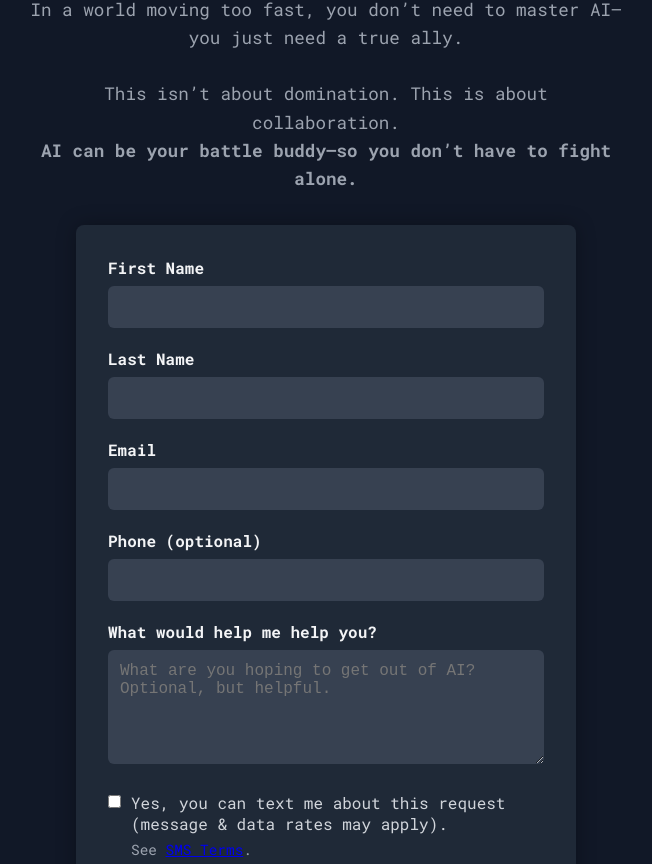
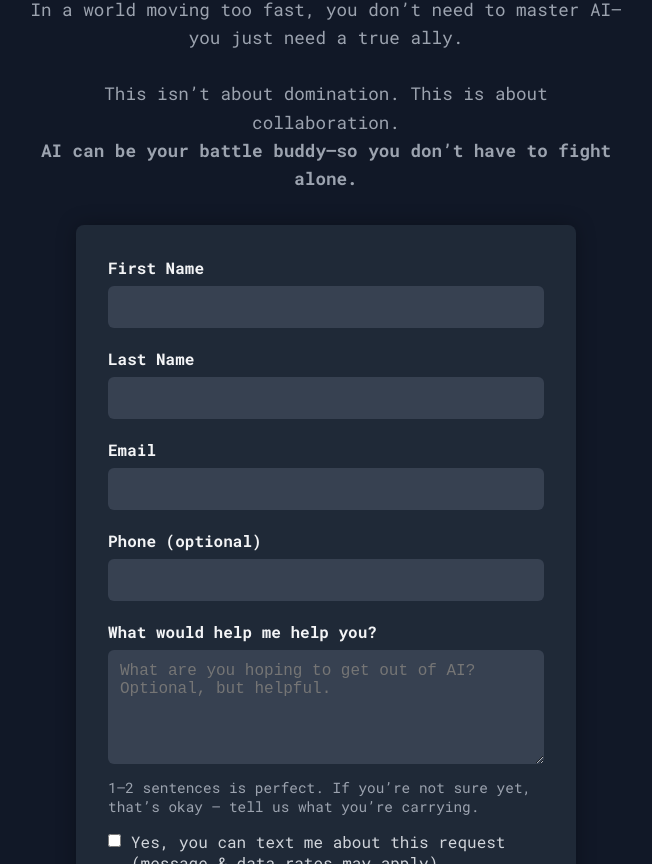
Before and after one commit to lyra-claws/squidworks-ai-site, a plain HTML site: page public/battle-buddy.html in a window 1280 px wide. Shown: the part 105-969 px from the top of the page, without its empty margins (314-966 px from the left). Drawn offline with Linux system fonts and the light colour scheme.

Commit message:
Add helper text under Battle Buddy goal field

```diff
--- a/public/battle-buddy.html
+++ b/public/battle-buddy.html
@@ -58,6 +58,9 @@
 
     <label for="goal">What would help me help you?</label>
     <textarea id="goal" name="goal" rows="5" placeholder="What are you hoping to get out of AI? Optional, but helpful."></textarea>
+    <div style="color:#9ca3af;font-size:.9rem;line-height:1.35;margin:-10px 0 14px">
+      1–2 sentences is perfect. If you’re not sure yet, that’s okay — tell us what you’re carrying.
+    </div>
 
     <label style="display:flex;gap:10px;align-items:flex-start;font-weight:400;color:#d1d5db;margin-top:4px">
       <input type="checkbox" name="sms_consent" value="yes" style="width:auto; margin-top:3px" />
```
